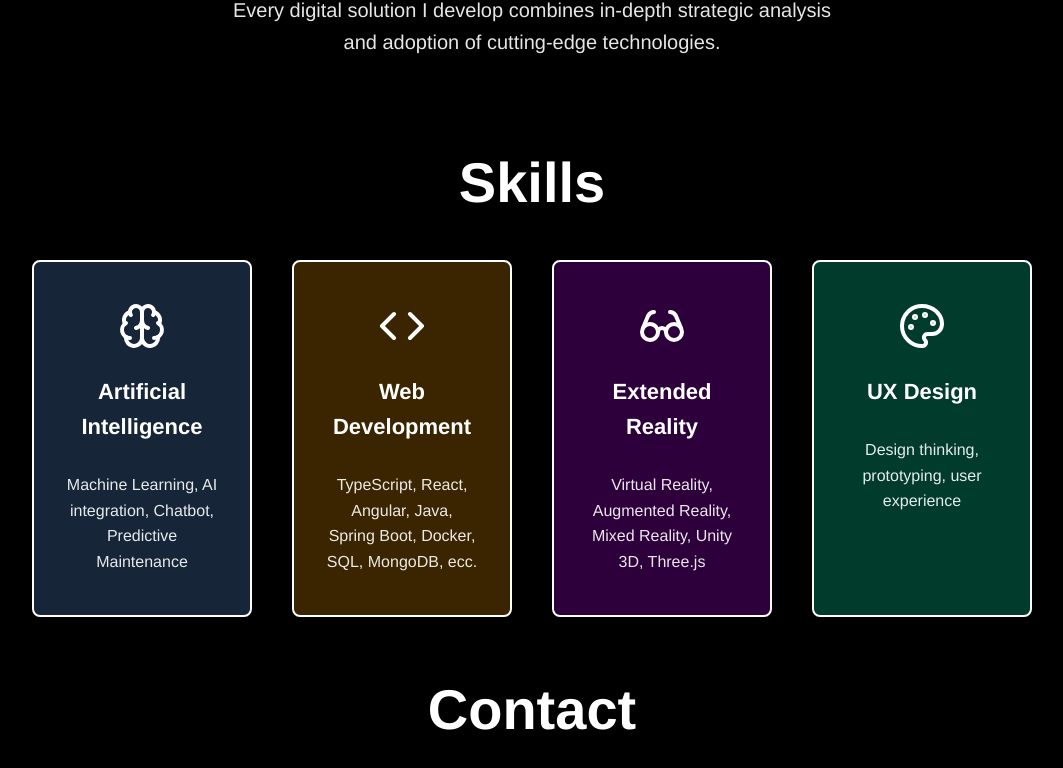
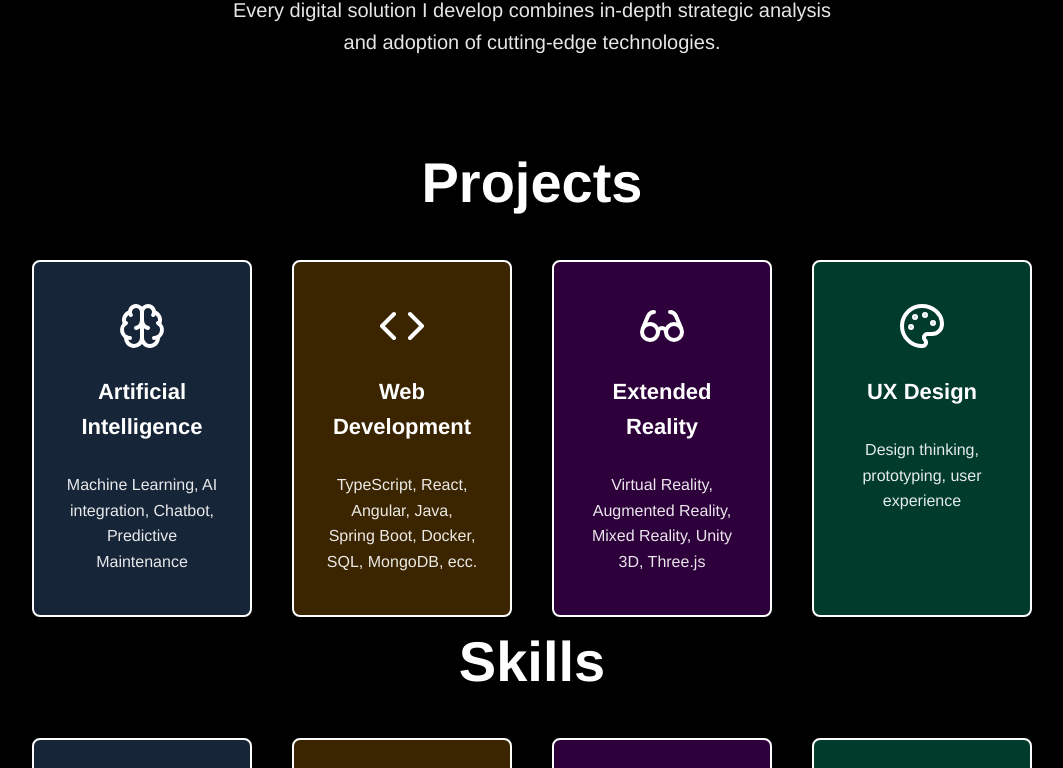
Before and after one commit to asyntes/asyntes.com, a React (Vite) app: page / in a window 1280 px wide. Shown: the part 697-1465 px from the top of the page, without its empty margins (108-1171 px from the left). Built offline with nearby package versions, Linux system fonts and the light colour scheme.

Commit message:
wip projects

```diff
--- a/src/components/layout/Header/Header.tsx
+++ b/src/components/layout/Header/Header.tsx
@@ -9,6 +9,7 @@ const Header = () => {
 
     const navItems = [
         { name: t('nav.home'), href: '#home' },
+        { name: t('nav.projects'), href: '#projects' },
         { name: t('nav.skills'), href: '#about' },
         { name: t('nav.contact'), href: '#contact' }
     ];
--- /dev/null
+++ b/src/components/sections/Projects/Projects.css
@@ -0,0 +1,201 @@
+.about {
+    background-color: var(--color-black);
+    color: var(--color-white);
+    /* Ridotto da 4rem */
+    width: 100%;
+}
+
+.about-container {
+    max-width: 1200px;
+    margin: 0 auto;
+    padding: 0 1rem;
+}
+
+.about-title {
+    font-size: 2.5rem;
+    font-weight: 700;
+    text-align: center;
+    margin-bottom: 2rem;
+    /* Ridotto da 3rem */
+    color: var(--color-white);
+}
+
+.about-content {
+    display: flex;
+    flex-direction: column;
+    gap: 2rem;
+    /* Ridotto da 4rem */
+    max-width: 1000px;
+    margin: 0 auto;
+}
+
+.about-text {
+    text-align: center;
+}
+
+.about-description {
+    font-size: 1.125rem;
+    line-height: 1.8;
+    margin-bottom: 1.5rem;
+    color: var(--color-white);
+    opacity: 0.9;
+}
+
+.about-description:last-child {
+    margin-bottom: 0;
+}
+
+.about-skills {
+    width: 100%;
+}
+
+.skills-title {
+    font-size: 1.75rem;
+    font-weight: 600;
+    text-align: center;
+    margin-bottom: 2rem;
+    color: var(--color-white);
+}
+
+.skills-grid {
+    display: grid;
+    grid-template-columns: 1fr;
+    gap: 2rem;
+    width: 100%;
+}
+
+.skill-item {
+    background-color: var(--color-black);
+    color: var(--color-white);
+    padding: 2rem;
+    border-radius: 8px;
+    border: 2px solid var(--color-white);
+    text-align: center;
+    transition: var(--transition);
+    display: flex;
+    flex-direction: column;
+    align-items: center;
+    gap: 1rem;
+}
+
+.skill-item:hover {
+    transform: translateY(-4px);
+    box-shadow: 0 8px 25px rgba(255, 255, 255, 0.15);
+}
+
+.skill-icon {
+    width: 3rem;
+    height: 3rem;
+    color: var(--color-white);
+    margin-bottom: 0.5rem;
+}
+
+.skill-item h4 {
+    font-size: 1.25rem;
+    font-weight: 600;
+    margin-bottom: 0.75rem;
+    color: var(--color-white);
+}
+
+.skill-item p {
+    font-size: 0.95rem;
+    line-height: 1.6;
+    opacity: 0.9;
+    color: var(--color-white);
+}
+
+
+.skill-ai {
+    background-color: rgba(96, 161, 235, 0.23);
+}
+
+.skill-web {
+    background-color: rgba(255, 162, 0, 0.23);
+}
+
+.skill-xr {
+    background-color: rgba(200, 0, 255, 0.23);
+}
+
+.skill-ux {
+    background-color: rgba(0, 255, 187, 0.23);
+}
+
+/* Tablet */
+@media (min-width: 768px) {
+
+    .about-container {
+        padding: 0 2rem;
+    }
+
+    .about-title {
+        font-size: 3rem;
+        margin-bottom: 2rem;
+        /* Ridotto da 4rem */
+    }
+
+    .about-content {
+        gap: 2.5rem;
+        /* Ridotto da 5rem */
+    }
+
+    .about-description {
+        font-size: 1.25rem;
+        margin-bottom: 2rem;
+    }
+
+    .skills-title {
+        font-size: 2rem;
+        margin-bottom: 2rem;
+        /* Ridotto da 3rem */
+    }
+
+    .skills-grid {
+        grid-template-columns: repeat(2, 1fr);
+        gap: 2.5rem;
+    }
+
+    .skill-item {
+        padding: 2.5rem;
+    }
+
+    .skill-item h4 {
+        font-size: 1.375rem;
+    }
+
+    .skill-item p {
+        font-size: 1rem;
+    }
+}
+
+/* Desktop */
+@media (min-width: 1024px) {
+
+    .about-title {
+        font-size: 3.5rem;
+    }
+
+    .about-description {
+        font-size: 1.375rem;
+    }
+
+    .skills-grid {
+        grid-template-columns: repeat(4, 1fr);
+        gap: 2rem;
+    }
+
+    .skill-item {
+        padding: 2rem 1.5rem;
+    }
+}
+
+/* Large Desktop */
+@media (min-width: 1280px) {
+    .skills-grid {
+        gap: 2.5rem;
+    }
+
+    .skill-item {
+        padding: 2.5rem 2rem;
+    }
+}
--- /dev/null
+++ b/src/components/sections/Projects/Projects.tsx
@@ -0,0 +1,43 @@
+import { Code, Brain, Glasses, Palette } from 'lucide-react';
+import { useI18n } from '../../../contexts/I18nContext';
+import './Projects.css';
+
+const Projects = () => {
+    const { t } = useI18n();
+
+    return (
+        <section id="projects" className="about">
+            <div className="about-container">
+                <div className="about-content">
+                    <div className="about-skills">
+                        <h2 className="about-title">{t('projects.title')}</h2>
+                        <div className="skills-grid">
+                            <div className="skill-item skill-ai">
+                                <Brain className="skill-icon" />
+                                <h4>{t('skills.ai.title')}</h4>
+                                <p>{t('skills.ai.description')}</p>
+                            </div>
+                            <div className="skill-item skill-web">
+                                <Code className="skill-icon" />
+                                <h4>{t('skills.web.title')}</h4>
+                                <p>{t('skills.web.description')}</p>
+                            </div>
+                            <div className="skill-item skill-xr">
+                                <Glasses className="skill-icon" />
+                                <h4>{t('skills.xr.title')}</h4>
+                                <p>{t('skills.xr.description')}</p>
+                            </div>
+                            <div className="skill-item skill-ux">
+                                <Palette className="skill-icon" />
+                                <h4>{t('skills.ux.title')}</h4>
+                                <p>{t('skills.ux.description')}</p>
+                            </div>
+                        </div>
+                    </div>
+                </div>
+            </div>
+        </section>
+    );
+};
+
+export default Projects;
--- /dev/null
+++ b/src/components/sections/Projects/index.ts
@@ -0,0 +1 @@
+export { default } from './Projects';
--- a/src/i18n/locales/en.json
+++ b/src/i18n/locales/en.json
@@ -1,12 +1,16 @@
 {
     "nav": {
         "home": "Home",
+        "projects": "Projects",
         "skills": "Skills",
         "contact": "Contact"
     },
     "hero": {
         "description1": "Software Engineer with over 5 years of professional experience and multifaceted skills in artificial intelligence, web development, immersive reality and UX design.",
         "description2": "Every digital solution I develop combines in-depth strategic analysis and adoption of cutting-edge technologies."
+    },
+    "projects": {
+        "title": "Projects"
     },
     "about": {
         "title": "Skills"
--- a/src/i18n/locales/it.json
+++ b/src/i18n/locales/it.json
@@ -1,12 +1,16 @@
 {
     "nav": {
         "home": "Home",
+        "projects": "Progetti",
         "skills": "Competenze",
         "contact": "Contatti"
     },
     "hero": {
         "description1": "Software Engineer con oltre 5 anni di esperienza professionale e competenze diversificate in intelligenza artificiale, web development, realtà immersive e UX design.",
         "description2": "Ogni soluzione digitale che sviluppo combina analisi strategica approfondita e adozione di tecnologie all'avanguardia."
+    },
+    "projects": {
+        "title": "Progetti"
     },
     "about": {
         "title": "Competenze"
--- a/src/pages/Home/Home.tsx
+++ b/src/pages/Home/Home.tsx
@@ -4,6 +4,7 @@ import Hero from '../../components/sections/Hero';
 import About from '../../components/sections/About';
 import Contact from '../../components/sections/Contact';
 import Footer from '../../components/layout/Footer';
+import Projects from '../../components/sections/Projects';
 import './Home.css';
 
 const Home: React.FC = () => {
@@ -12,6 +13,7 @@ const Home: React.FC = () => {
             <Header />
             <main className="home-main">
                 <Hero />
+                <Projects />
                 <About />
                 <Contact />
             </main>
--- a/src/styles/globals.css
+++ b/src/styles/globals.css
@@ -87,6 +87,7 @@ button {
     text-align: right;
 }
 
+#projects,
 #about,
 #contact {
     scroll-margin-top: 5rem;
```
Also changed, not shown: src/components/sections/Portfolio/Portfolio.css (deleted), src/components/sections/Portfolio/Portfolio.tsx (deleted), src/components/sections/Portfolio/index.ts (deleted).
